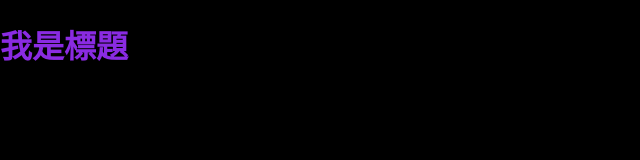
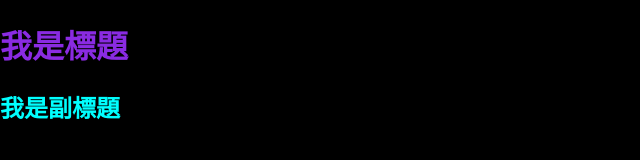
Before and after one commit to chien050623/test_230427, a plain HTML site: page index.html in a window 1280 px wide. Shown: the whole page, without its empty margins (0-640 px from the left). Drawn offline with Linux system fonts and the light colour scheme.

Commit message:
h2新增

```diff
--- a/css/all.css
+++ b/css/all.css
@@ -7,3 +7,7 @@ body{
 h1{
     color: blueviolet;
 }
+
+h2{
+    color: aqua;
+}
--- a/index.html
+++ b/index.html
@@ -9,5 +9,6 @@
 </head>
 <body>
     <h1>我是標題</h1>
+    <h2>我是副標題</h2>
 </body>
 </html>
```
